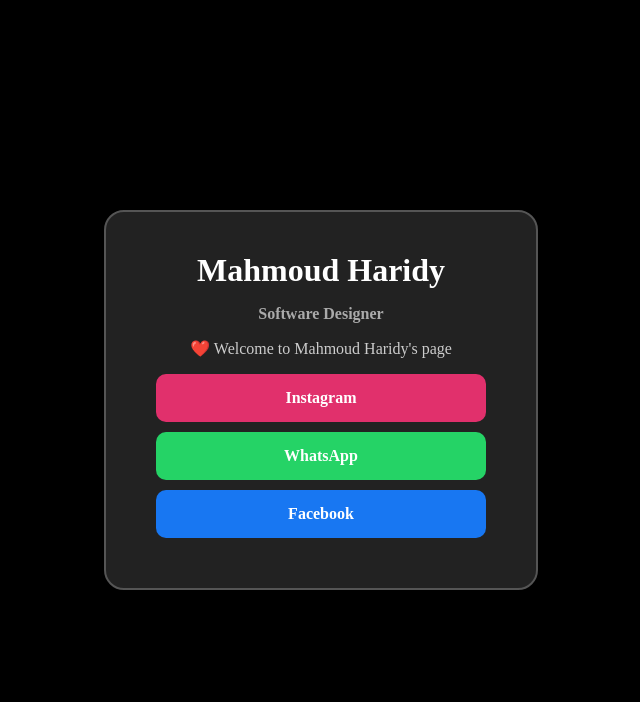
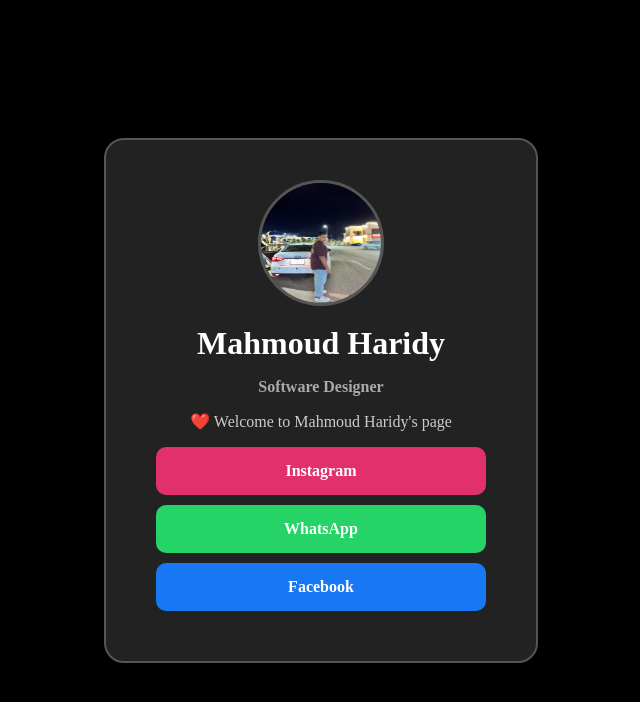
Before and after one commit to haridymahmoud550-create/mahmoud1714.github.io, a plain HTML site: page index.html in a window 1280 px wide. Shown: the whole page, without its empty margins (319-959 px from the left). Drawn offline with Linux system fonts and the light colour scheme.

Commit message:
Update index.html

```diff
--- a/index.html
+++ b/index.html
@@ -17,7 +17,7 @@
 padding:40px;
 text-align:center;
 width:350px">
-
+<img src="sora.jpg" style="width:120px; height:120px; border-radius:50%; border:3px solid #555; margin-bottom:15px">
 <h1 style="color:white; margin:0">Mahmoud Haridy</h1>
 <p style="color:#aaa; font-weight:bold">Software Designer</p>
 <p style="color:#ccc">❤️ Welcome to Mahmoud Haridy's page</p>
```
